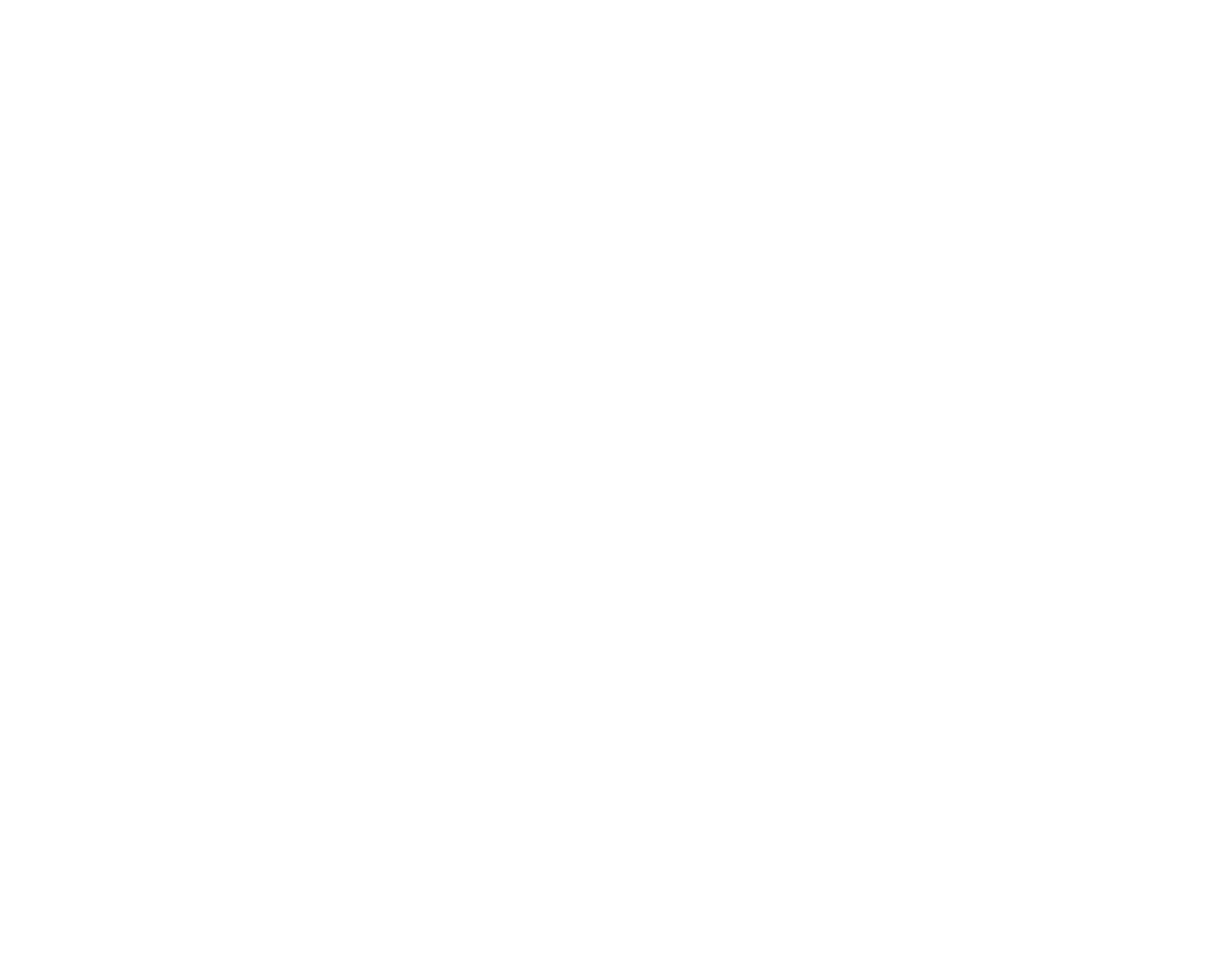
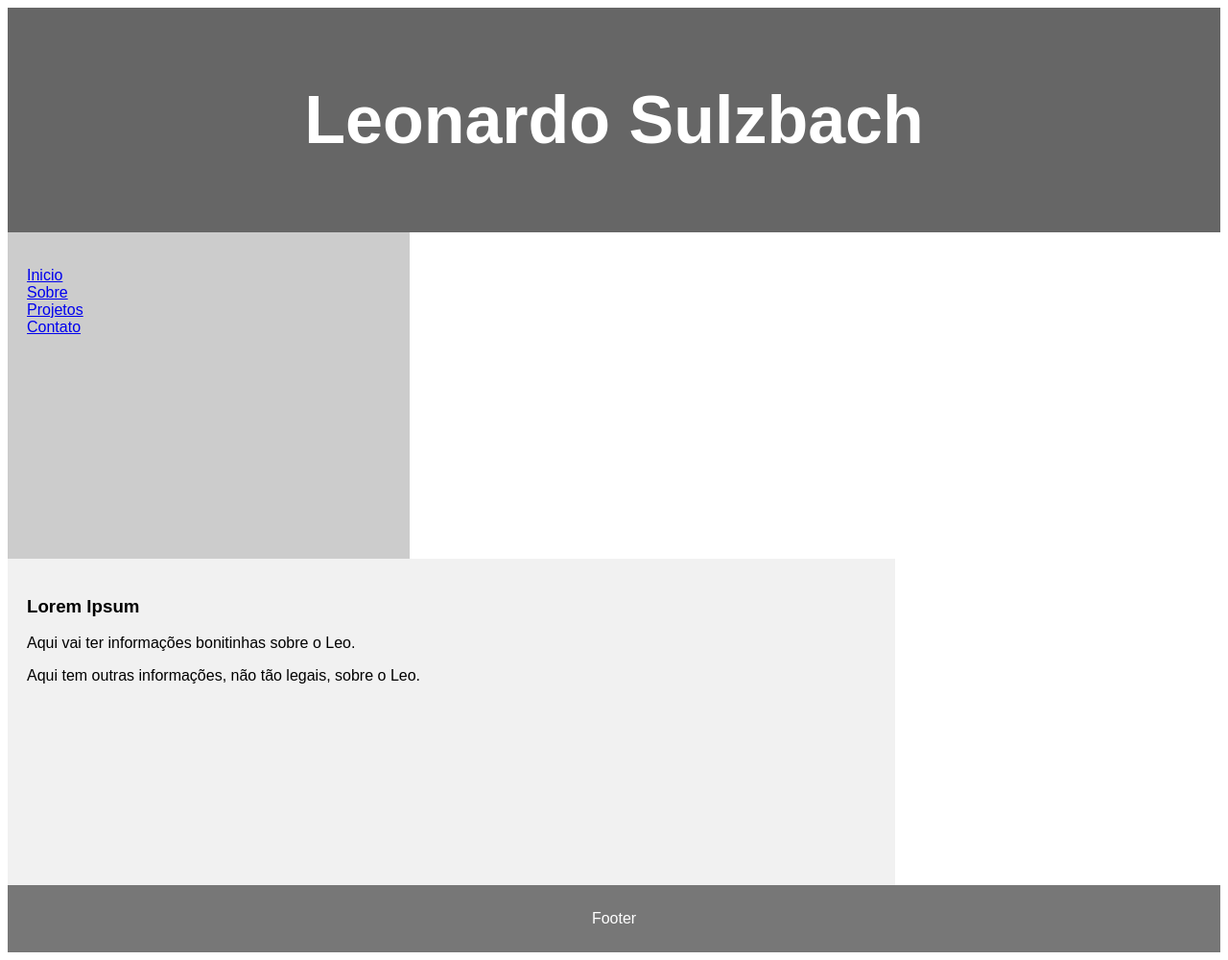
Before and after one commit to leosulzbach/Portifolio, a plain HTML site: page Portifólio/Index.html in a window 1280 px wide. Shown: the whole page at 96% size. Before the commit the page ends 800 px from the top, so only its background shows below. Drawn offline with Linux system fonts and the light colour scheme; files that its build step writes are made by us from their sources.

Commit message:
implemented index and styles

```diff
--- a/Portifólio/Index.html
+++ b/Portifólio/Index.html
@@ -4,9 +4,34 @@
     <meta charset="UTF-8">
     <meta http-equiv="X-UA-Compatible" content="IE=edge">
     <meta name="viewport" content="width=device-width, initial-scale=1.0">
+    <link rel="stylesheet" href="Style.css">
     <title>Leonardo S.</title>
 </head>
 <body>
+    <header>
+      <h1>Leonardo Sulzbach</h1>
+    </header>
+
+<section>
+  <nav>
+    <ul>
+      <li><a href="#">Inicio</a></li>
+      <li><a href="#">Sobre</a></li>
+      <li><a href="#">Projetos</a></li>
+      <li><a href="#">Contato</a></li>
+    </ul>
+  </nav>
+
+  <article>
+    <h1>Lorem Ipsum</h1>
+    <p>Aqui vai ter informações bonitinhas sobre o Leo.</p>
+    <p>Aqui tem outras informações, não tão legais, sobre o Leo.</p>
+  </article>
+</section>
+
+<footer>
+  <p>Footer</p>
+</footer>
 
 </body>
 </html>
--- a/Portifólio/Styles/Style.css
+++ b/Portifólio/Styles/Style.css
@@ -0,0 +1,62 @@
+{
+  box-sizing: border-box;
+}
+
+body {
+  font-family: 'Trebuchet-MS', sans-serif;
+}
+
+/* Style the header */
+header {
+  background-color: #666;
+  padding: 30px;
+  text-align: center;
+  font-size: 35px;
+  color: white;
+}
+
+/* Create two columns/boxes that floats next to each other */
+nav {
+  float: left;
+  width: 30%;
+  height: 300px; /* only for demonstration, should be removed */
+  background: #ccc;
+  padding: 20px;
+}
+
+/* Style the list inside the menu */
+nav ul {
+  list-style-type: none;
+  padding: 0;
+}
+
+article {
+  float: left;
+  padding: 20px;
+  width: 70%;
+  background-color: #f1f1f1;
+  height: 300px; /* only for demonstration, should be removed */
+}
+
+/* Clear floats after the columns */
+section::after {
+  content: "";
+  display: table;
+  clear: both;
+}
+
+/* Style the footer */
+footer {
+  background-color: #777;
+  padding: 10px;
+  text-align: center;
+  color: white;
+}
+
+/* Responsive layout - makes the two columns/boxes stack on top of each other instead of next to each other, on small screens */
+@media (max-width: 600px) {
+  nav, article {
+    width: 100%;
+    height: auto;
+  }
+}
```
